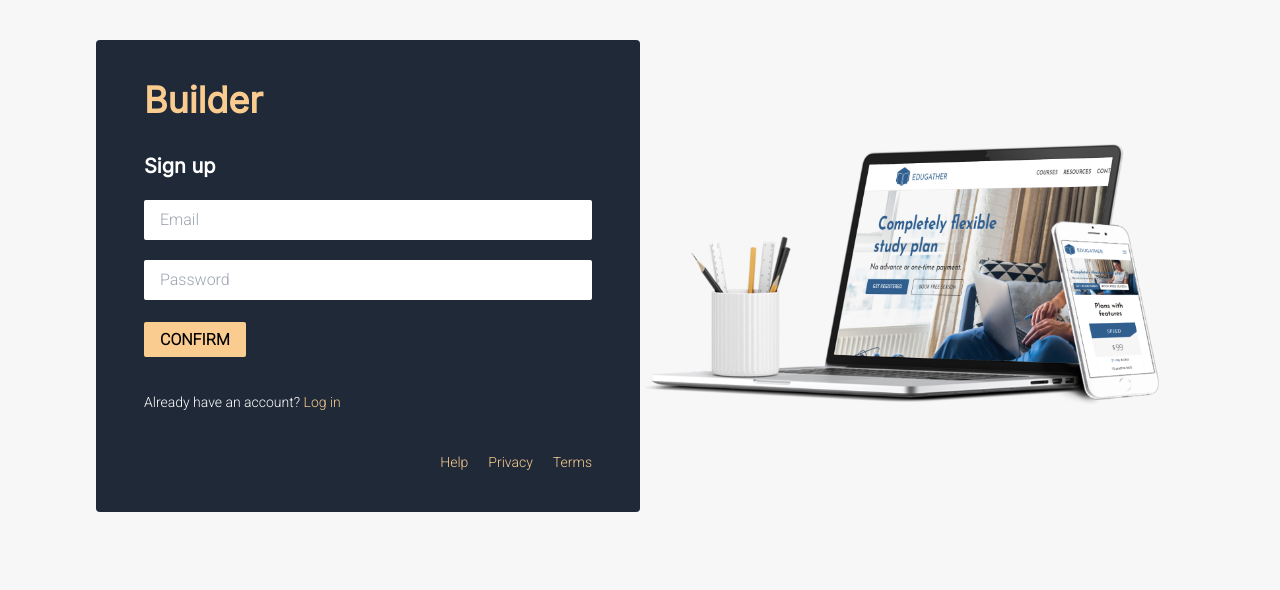
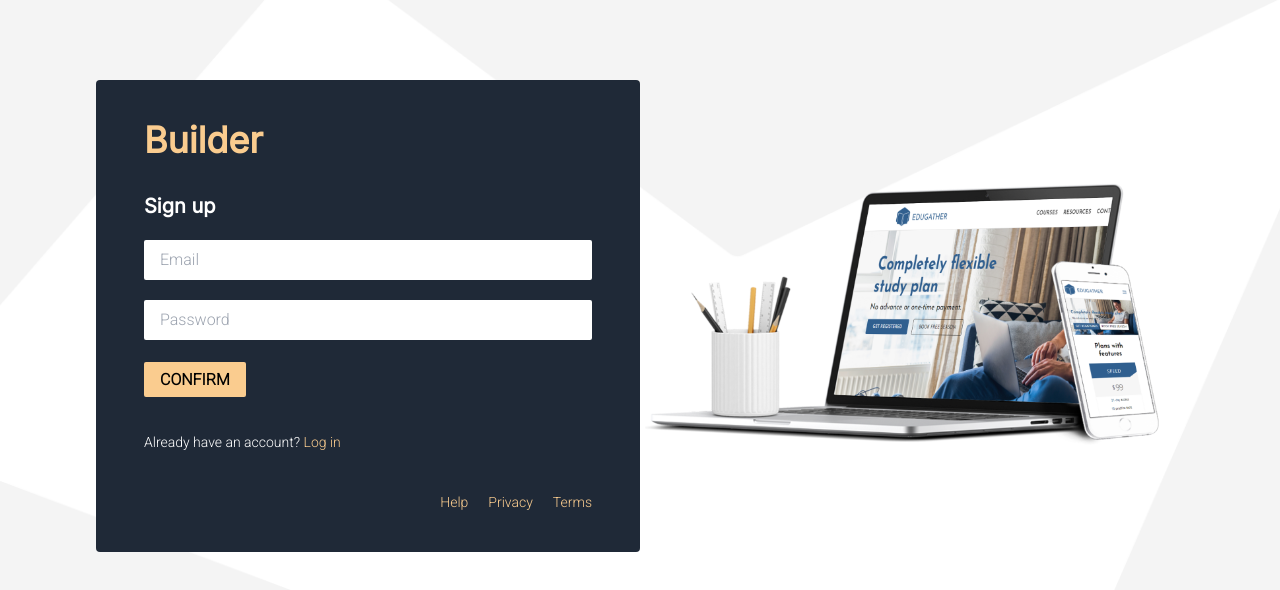
Before and after one commit to Saad-001/site-builder, a plain HTML site: page signup.html in a window 1280 px wide. Drawn offline with nearby package versions, Linux system fonts and the light colour scheme.

Commit message:
some updates

```diff
--- a/css/style.css
+++ b/css/style.css
@@ -65,6 +65,13 @@ body{
 .owl-dots{
     padding-top: 16px;
     padding-bottom: 16px;
+}
+
+.signUp-bg{
+    background-image: url('../img/Sign-up-bg.png');
+    background-size: cover;
+    background-position: center;
+    background-repeat: no-repeat;
 }
 
 
--- a/signup.html
+++ b/signup.html
@@ -22,10 +22,10 @@
     <link href="https://fonts.googleapis.com/css2?family=Inter&family=Roboto:wght@300&display=swap" rel="stylesheet">
 </head>
 <body>
-    <section class="background-one min-h-screen lg:py-10">
+    <section class="background-two min-h-screen lg:pt-20 lg:pb-16 signUp-bg">
         <div class="lg:mx-24 grid grid-cols-1 lg:grid-cols-2">
             <div class="bg-gray-800 py-10 px-12 lg:rounded">
-                <h2 class="text-4xl font-bold text-color mb-8 font-inter">Builder</h2>
+                <h2 class="text-4xl font-bold text-color mb-8 font-inter"><a href="index.html">Builder</a></h2>
                 <h5 class="font-bold text-xl mb-5 text-white font-inter">Sign up</h5>
                 <input class="block w-full py-2 px-4 rounded-sm border-none focus:outline-none mb-5" type="text" placeholder="Email">
                 <input class="block w-full py-2 px-4 rounded-sm border-none focus:outline-none mb-7" type="text" placeholder="Password">
```
Also changed, not shown: img/Sign-up-bg.png (added).
